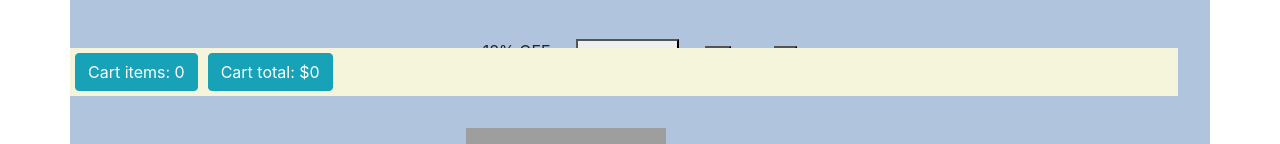
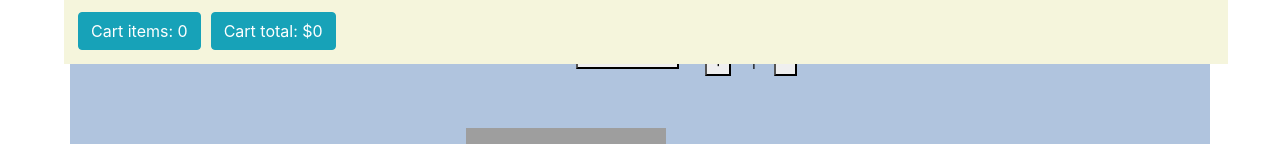
Before and after one commit to Manisha-95/react-Madhavi-Shopping-cart, a React app: page / in a window 1280 px wide. Shown: the part 561-705 px from the top of the page. Built offline with nearby package versions, Linux system fonts and the light colour scheme; grey boxes are pictures that could not be loaded.

Commit message:
1 file modified

```diff
--- a/style.css
+++ b/style.css
@@ -19,7 +19,7 @@ h1, p {
     background-color: lightsteelblue;
     padding: 21px;
     padding-bottom: 65px;
-    width: fit-content;
+
 }
 
 .cursor{
@@ -34,10 +34,11 @@ h1, p {
 
 .cart-header{
   background-color: beige;
-      position: fixed;
-    width: 86.6%;
-    margin-top: 530px;
-    margin-left: -15px;
+    position: fixed;
+    width: 90.9%;
+    margin-top: 480px;
+    margin-left: -21px;
+    padding: 9px;
 }
 
 .cart-reset{
```
